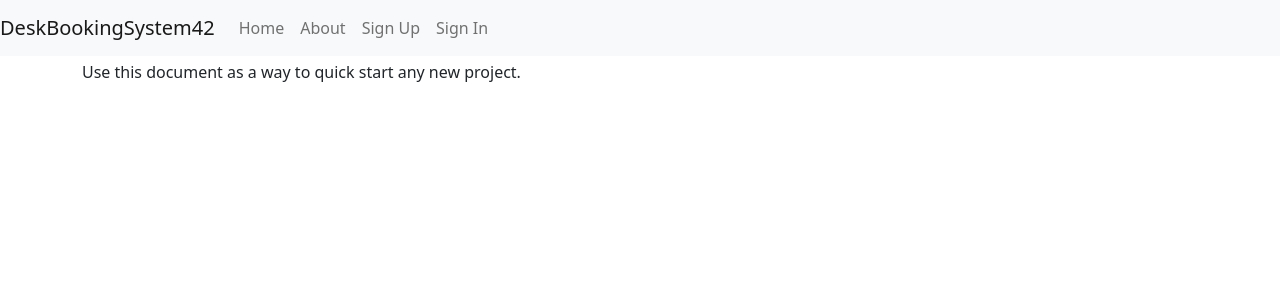
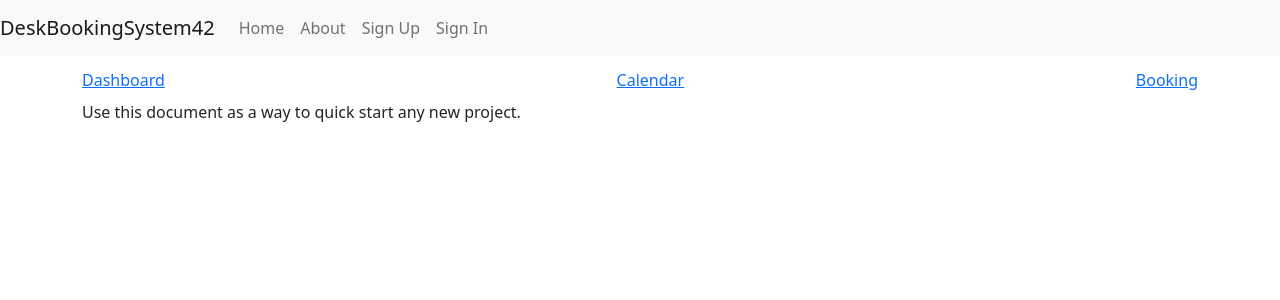
Before and after one commit to rollinger/deskbooking42, a Django app: page / in a window 1280 px wide. Shown: the top 300 px of the page. Run offline with Django 3.2, Linux system fonts and the light colour scheme; some libraries are stand-ins or nearby versions.

Commit message:
front-end structure

```diff
--- a/config/urls.py
+++ b/config/urls.py
@@ -15,6 +15,7 @@ urlpatterns = [
     path(settings.ADMIN_URL, admin.site.urls),
     # User management
     path("users/", include("deskbookingsystem42.users.urls", namespace="users")),
+    path("booking/", include("deskbookingsystem42.booking.urls", namespace="booking")),
     path("accounts/", include("allauth.urls")),
     # Your stuff: custom urls includes go here
 ] + static(settings.MEDIA_URL, document_root=settings.MEDIA_ROOT)
--- /dev/null
+++ b/deskbookingsystem42/booking/urls.py
@@ -0,0 +1,9 @@
+from django.urls import path
+from deskbookingsystem42.booking.views import (
+    booking_view,
+)
+
+app_name = "booking"
+urlpatterns = [
+    path("", view=booking_view, name="overview"),
+]
--- /dev/null
+++ b/deskbookingsystem42/templates/booking/booking-template.html
@@ -0,0 +1,6 @@
+{% extends "base.html"%}
+{% block content %}
+<h1>mother template booking</h1>
+{% include "booking/reservation-container/reservation-nav.html"%}
+{% include "booking/reservation-container/calendar/calendar-template.html"%}
+{% endblock %}
--- /dev/null
+++ b/deskbookingsystem42/templates/booking/reservation-container/calendar/calendar-template.html
@@ -0,0 +1,3 @@
+<h1>this is  calendar</h1>
+
+{% include "booking/reservation-container/calendar/slots-template.html"%}
--- /dev/null
+++ b/deskbookingsystem42/templates/booking/reservation-container/reservation-nav.html
@@ -0,0 +1 @@
+<h1>reservation nav</h1>
--- /dev/null
+++ b/deskbookingsystem42/templates/header.html
@@ -0,0 +1,41 @@
+
+{% load static i18n%}
+<div class="mb-1">
+    <nav class="navbar navbar-expand-md navbar-light bg-light">
+      <button class="navbar-toggler navbar-toggler-right" type="button" data-toggle="collapse" data-target="#navbarSupportedContent" aria-controls="navbarSupportedContent" aria-expanded="false" aria-label="Toggle navigation">
+        <span class="navbar-toggler-icon"></span>
+      </button>
+      <a class="navbar-brand" href="{% url 'home' %}">DeskBookingSystem42</a>
+
+      <div class="collapse navbar-collapse" id="navbarSupportedContent">
+        <ul class="navbar-nav mr-auto">
+          <li class="nav-item active">
+            <a class="nav-link" href="{% url 'home' %}">Home <span class="visually-hidden">(current)</span></a>
+          </li>
+          <li class="nav-item">
+            <a class="nav-link" href="{% url 'about' %}">About</a>
+          </li>
+          {% if request.user.is_authenticated %}
+            <li class="nav-item">
+              {# URL provided by django-allauth/account/urls.py #}
+              <a class="nav-link" href="{% url 'users:detail' request.user.username  %}">{% translate "My Profile" %}</a>
+            </li>
+            <li class="nav-item">
+              {# URL provided by django-allauth/account/urls.py #}
+              <a class="nav-link" href="{% url 'account_logout' %}">{% translate "Sign Out" %}</a>
+            </li>
+          {% else %}
+            <li class="nav-item">
+              {# URL provided by django-allauth/account/urls.py #}
+              <a id="sign-up-link" class="nav-link" href="{% url 'account_signup' %}">{% translate "Sign Up" %}</a>
+            </li>
+            <li class="nav-item">
+              {# URL provided by django-allauth/account/urls.py #}
+              <a id="log-in-link" class="nav-link" href="{% url 'account_login' %}">{% translate "Sign In" %}</a>
+            </li>
+          {% endif %}
+        </ul>
+      </div>
+    </nav>
+
+  </div>
--- /dev/null
+++ b/deskbookingsystem42/templates/navbar.html
@@ -0,0 +1,7 @@
+{% load static i18n%}
+
+<div class="navbar d-flex flex-direction-row">
+    <a href="{% url 'home' %}">Dashboard</a>
+    <a href="{% url 'home' %}">Calendar</a>
+    <a href="{% url 'booking:overview' %}">Booking</a>
+</div>
```
Also changed, not shown: deskbookingsystem42/booking/views.py (+8 -0 lines), deskbookingsystem42/templates/base.html (+7 -44 lines), deskbookingsystem42/templates/booking/reservation-container/calendar/modals.html (added, +23 -0 lines), deskbookingsystem42/templates/booking/reservation-container/calendar/slots-template.html (added, +8 -0 lines), deskbookingsystem42/static/js/vendors.js (added).
